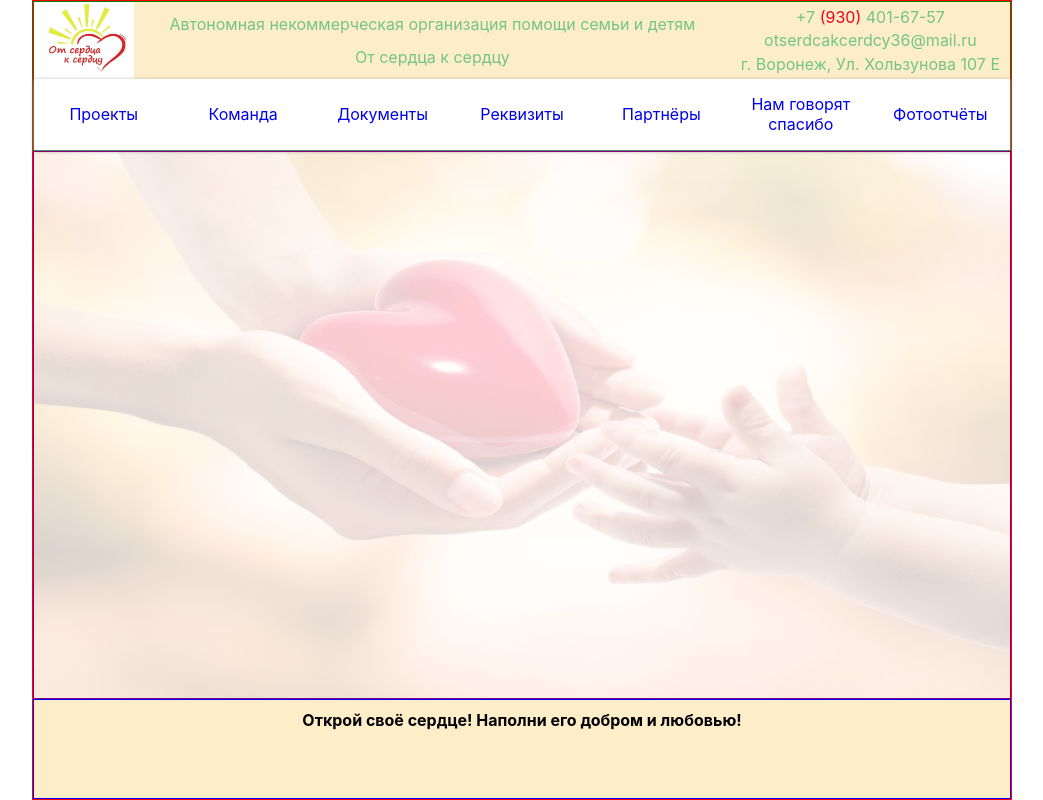
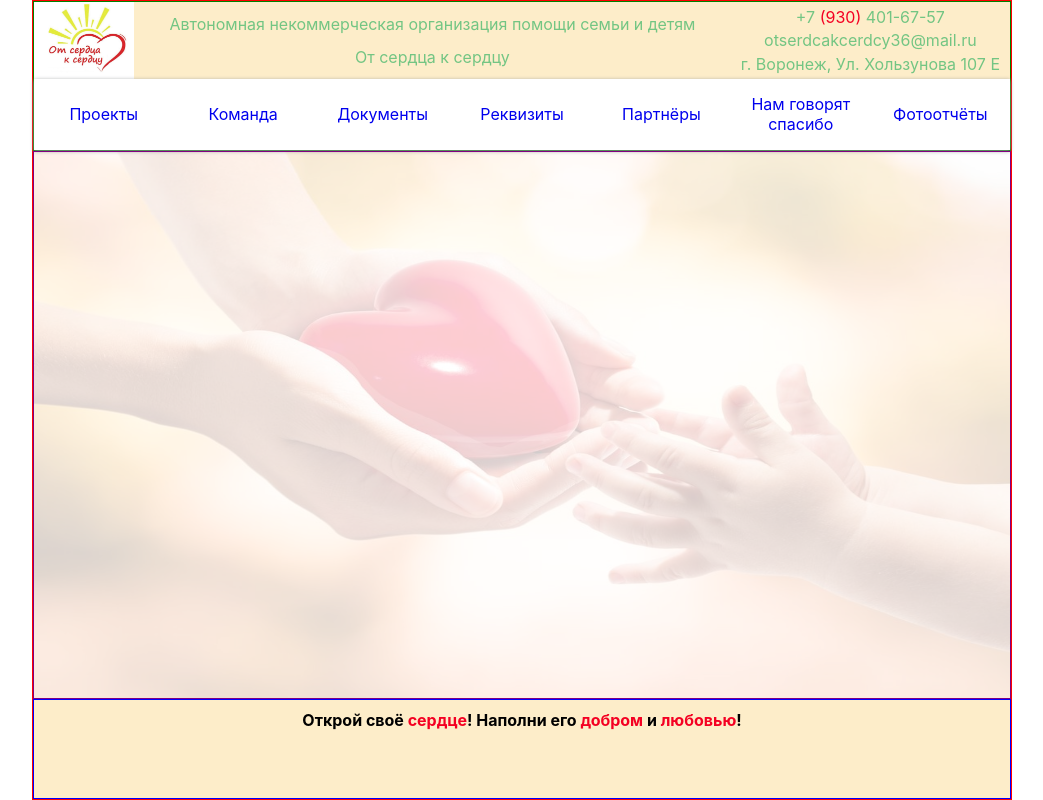
Before and after one commit to IgorDavydenko/charityFund, a React (Create React App) app in the folder client/: page / in a window 1280 px wide. Shown: the whole page, without its empty margins (118-1161 px from the left). Built offline with nearby package versions, Linux system fonts and the light colour scheme.

Commit message:
add red to footer

```diff
--- a/client/src/components/Footer/index.js
+++ b/client/src/components/Footer/index.js
@@ -7,7 +7,7 @@ const Footer = () => {
     <div className="footer-wrapper">
       <footer className="footer">
         <div className="footer__slogan">
-          Открой своё сердце! Наполни его добром и любовью!
+          Открой своё <span className="item_font-red">сердце</span>! Наполни его <span className="item_font-red">добром</span> и <span className="item_font-red">любовью</span>!
         </div>
       </footer>
     </div>
```
